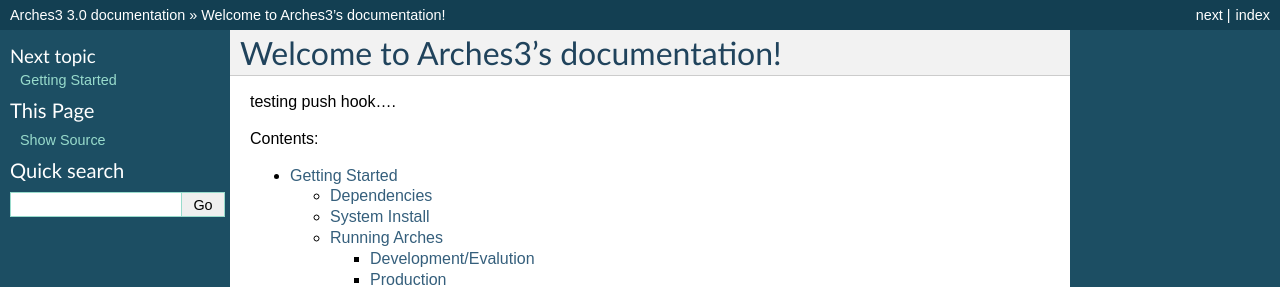
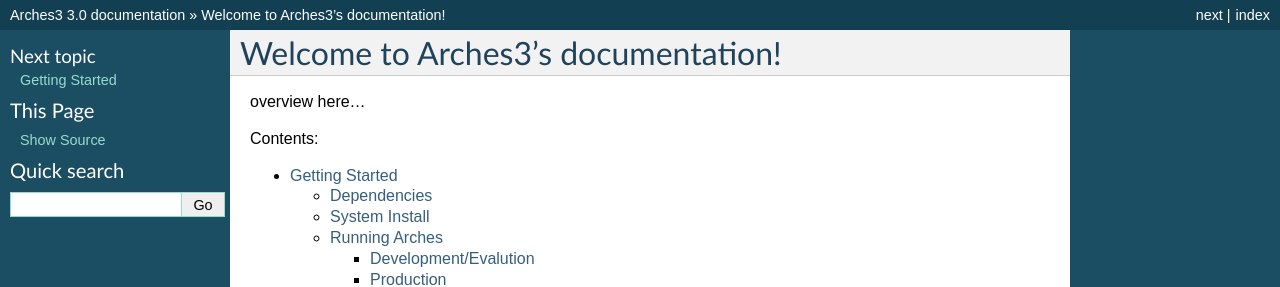
Before and after one commit to archesproject/arches-docs, a Sphinx documentation site: the page built from docs/index.txt, in a window 1280 px wide. Shown: the top 287 px of the page. Built offline with Sphinx 7.4.7, drawn with Linux system fonts in a browser that asks for light colours.

Commit message:
putting placeholder for overview....

```diff
--- a/docs/index.txt
+++ b/docs/index.txt
@@ -6,7 +6,7 @@
 Welcome to Arches3's documentation!
 ===================================
 
-testing push hook....
+overview here...
 
 Contents:
 
```
